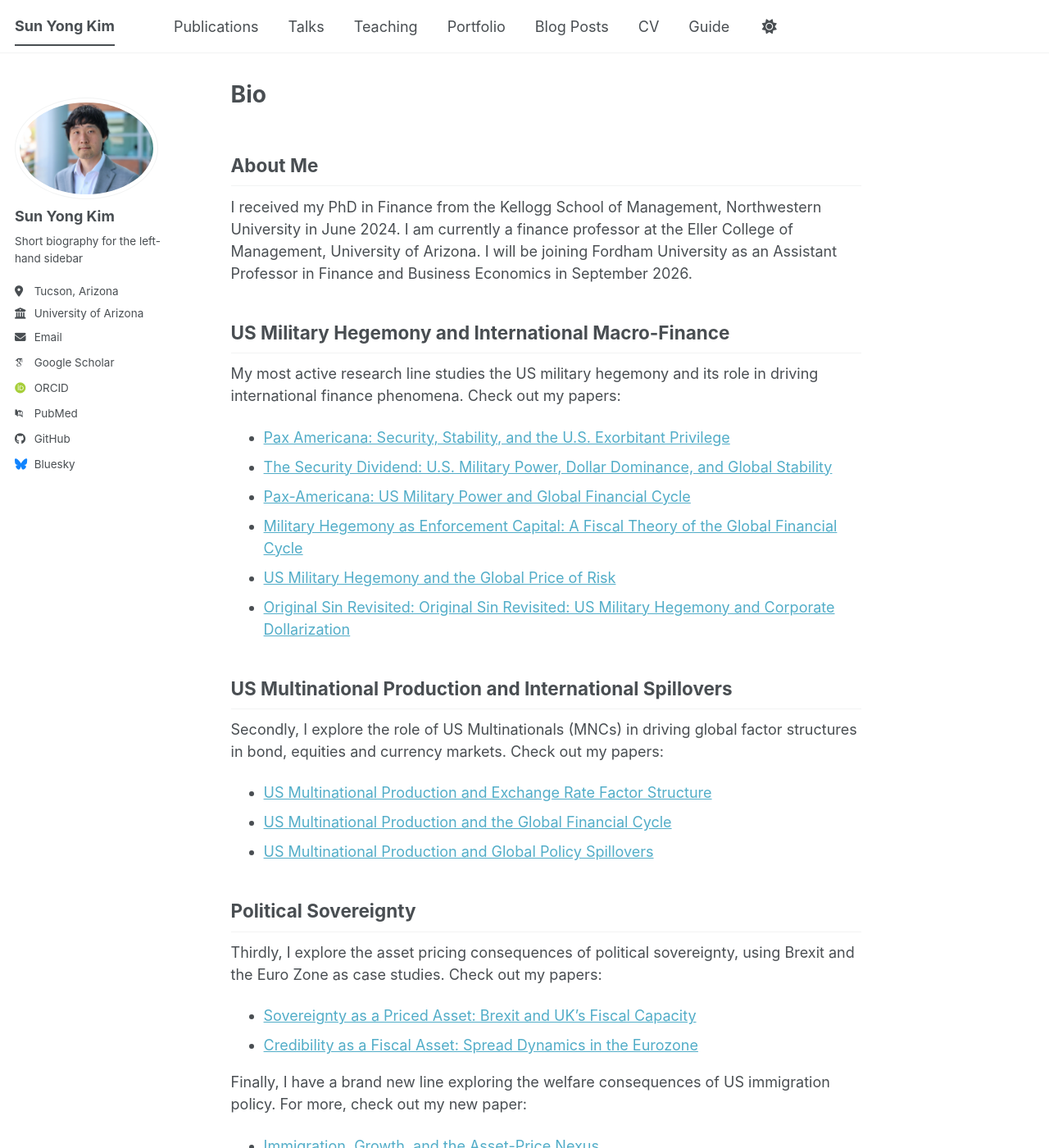
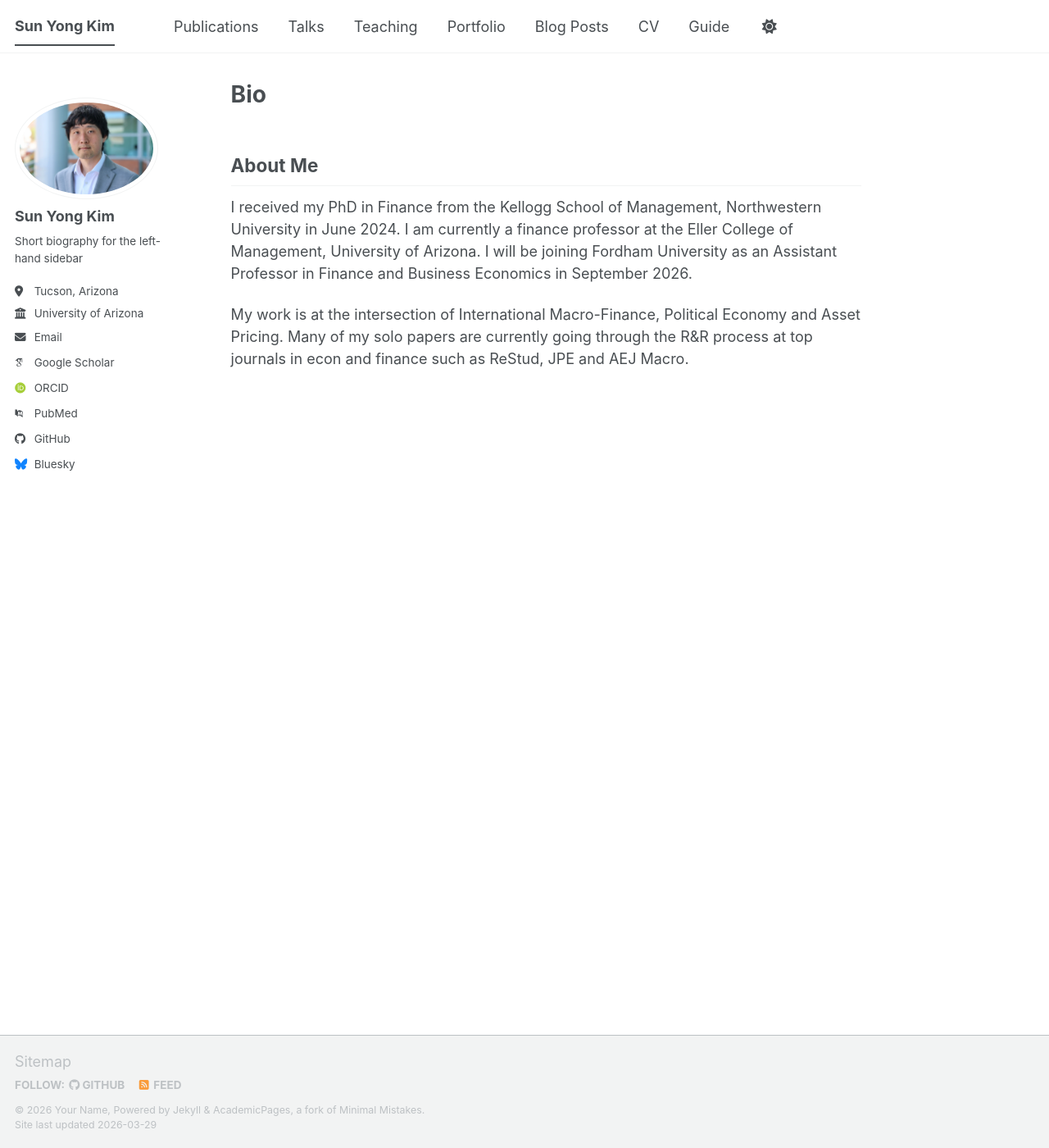
Before and after one commit to sunyongkim-research/sunyongkim-research.github.io, a Jekyll site: the page built from _pages/about.md, in a window 1280 px wide and 1400 px high. Shown: the whole window at 82% size. Built offline with Jekyll 4.4.1, drawn with Linux system fonts in a browser that asks for light colours; some web fonts are replaced; a script bundle is joined from its source files by our own code; library files that are not in the unit come from our copies; some of the changed text lies outside the part shown.

Commit message:
Update about.md

```diff
--- a/_pages/about.md
+++ b/_pages/about.md
@@ -11,30 +11,4 @@ redirect_from:
 
 I received my PhD in Finance from the Kellogg School of Management, Northwestern University in June 2024. I am currently a finance professor at the Eller College of Management, University of Arizona. I will be joining Fordham University as an Assistant Professor in Finance and Business Economics in September 2026.
 
-## US Military Hegemony and International Macro-Finance
-
-My most active research line studies the US military hegemony and its role in driving international finance phenomena. Check out my papers:
-* [Pax Americana: Security, Stability, and the U.S. Exorbitant Privilege](https://papers.ssrn.com/sol3/papers.cfm?abstract_id=5633090)
-*  [The Security Dividend: U.S. Military Power, Dollar Dominance, and Global Stability](https://papers.ssrn.com/sol3/papers.cfm?abstract_id=5611990)
-* [Pax-Americana: US Military Power and Global Financial Cycle](https://papers.ssrn.com/sol3/papers.cfm?abstract_id=4027068)
-* [Military Hegemony as Enforcement Capital: A Fiscal Theory of the Global Financial Cycle](https://papers.ssrn.com/sol3/papers.cfm?abstract_id=5690425&__cf_chl_tk=QfJVCAUU0F4nS0alCmJLQPAgLTcZYr9OVCsr.1uUrg0-1763673759-1.0.1.1-lqRDcSuUuLstr1kBxupdEEUHciTRkL1rO_cAeBJYKF0)
-* [US Military Hegemony and the Global Price of Risk](https://papers.ssrn.com/sol3/papers.cfm?abstract_id=6195798)
-* [Original Sin Revisited: Original Sin Revisited: US Military Hegemony and Corporate Dollarization](https://papers.ssrn.com/sol3/papers.cfm?abstract_id=6239378)
-
-## US Multinational Production and International Spillovers
-
-Secondly, I explore the role of US Multinationals (MNCs) in driving global factor structures in bond, equities and currency markets. Check out my papers:
-* [US Multinational Production and Exchange Rate Factor Structure](https://papers.ssrn.com/sol3/papers.cfm?abstract_id=5561880)
-* [US Multinational Production and the Global Financial Cycle](https://papers.ssrn.com/sol3/papers.cfm?abstract_id=5580571)
-* [US Multinational Production and Global Policy Spillovers](https://papers.ssrn.com/sol3/papers.cfm?abstract_id=5500298)
-
-## Political Sovereignty
-
-Thirdly, I explore the asset pricing consequences of political sovereignty, using Brexit and the Euro Zone as case studies. Check out my papers:
-* [Sovereignty as a Priced Asset: Brexit and UK's Fiscal Capacity](https://papers.ssrn.com/sol3/papers.cfm?abstract_id=5708962)
-* [Credibility as a Fiscal Asset: Spread Dynamics in the Eurozone](https://papers.ssrn.com/sol3/papers.cfm?abstract_id=5719062)
-
-Finally, I have a brand new line exploring the welfare consequences of US immigration policy. For more, check out my new paper:
-* [Immigration, Growth, and the Asset-Price Nexus](https://papers.ssrn.com/sol3/papers.cfm?abstract_id=5737483)
-
-More info about configuring Academic Pages can be found in [the guide](https://academicpages.github.io/markdown/), the [growing wiki](https://github.com/academicpages/academicpages.github.io/wiki), and you can always [ask a question on GitHub](https://github.com/academicpages/academicpages.github.io/discussions). The [guides for the Minimal Mistakes theme](https://mmistakes.github.io/minimal-mistakes/docs/configuration/) (which this theme was forked from) might also be helpful.
+My work is at the intersection of International Macro-Finance, Political Economy and Asset Pricing. Many of my solo papers are currently going through the R&R process at top journals in econ and finance such as ReStud, JPE and AEJ Macro.
```
